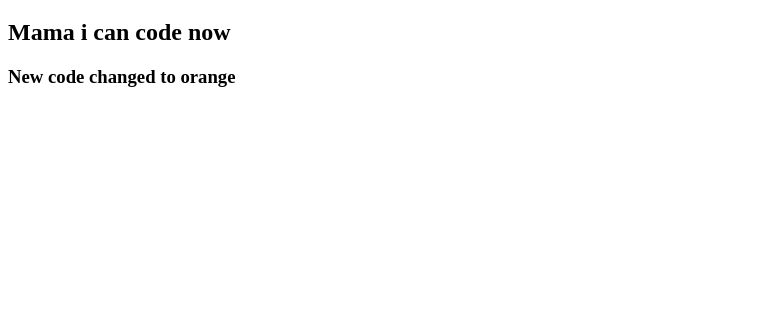
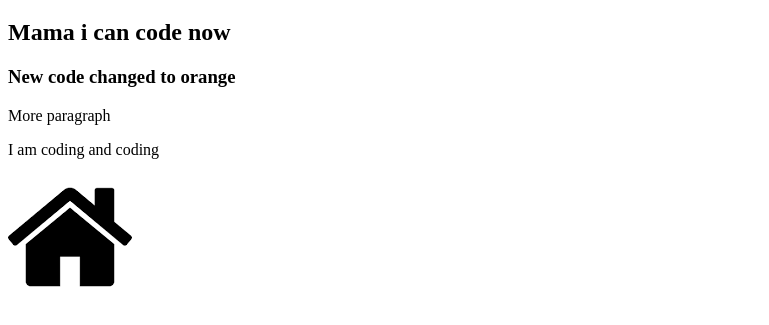
Before and after one commit to masumbillah99/explore-git-github, a plain HTML site: page index.html in a window 1280 px wide. Shown: the part 61-386 px from the top of the page, without its empty margins (0-769 px from the left). Drawn offline with Linux system fonts and the light colour scheme.

Commit message:
2nd git commit

```diff
--- a/index.html
+++ b/index.html
@@ -12,6 +12,9 @@
     <h1>I can push to github.com again and again and again</h1>
     <h2>Mama i can code now</h2>
     <h3>New code changed to orange</h3>
+    <p>More paragraph</p>
+    <p>I am coding and coding</p>
+    <img src="home.png" alt="">
 </body>
 
 </html>
```
Also changed, not shown: home.png (added).
